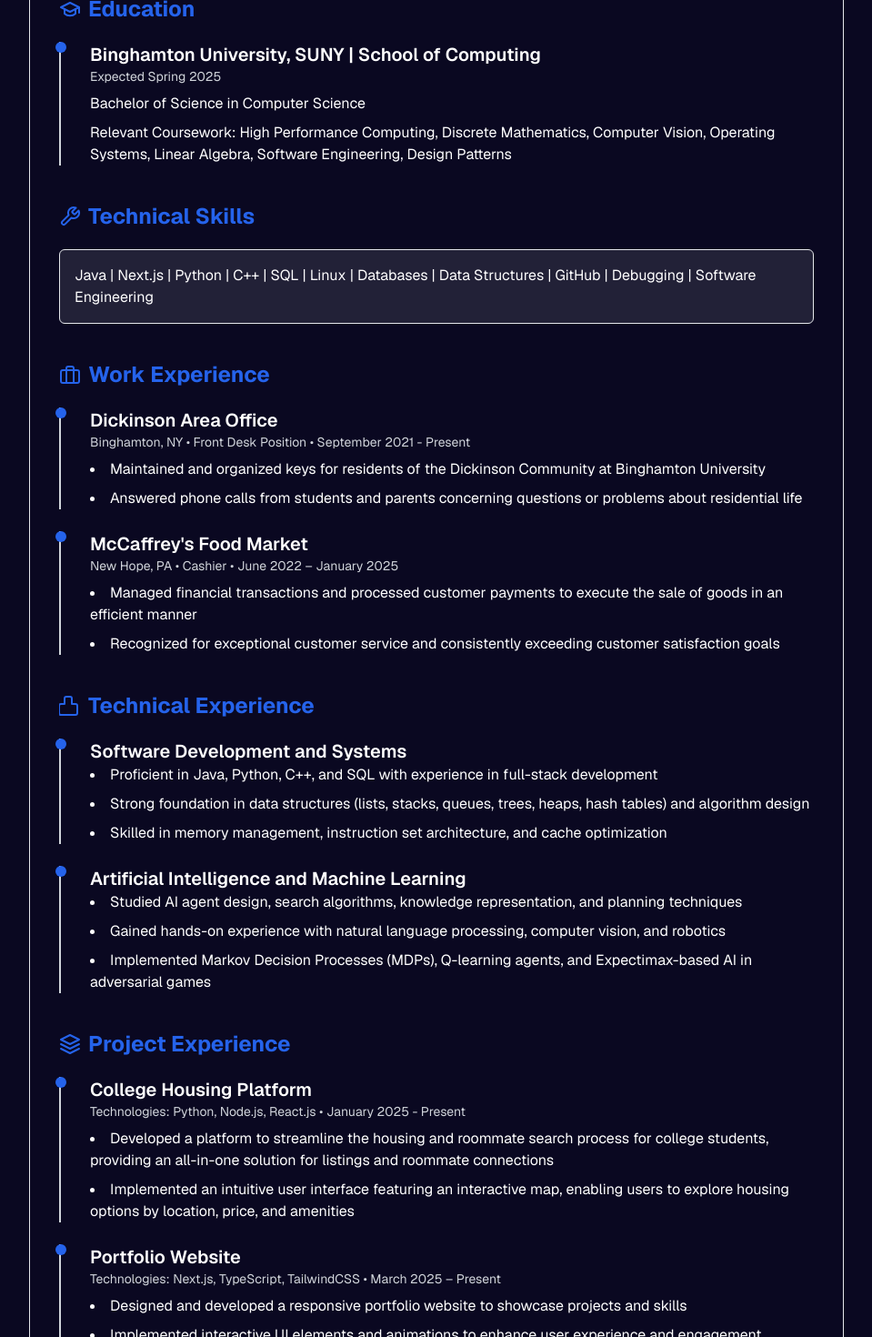
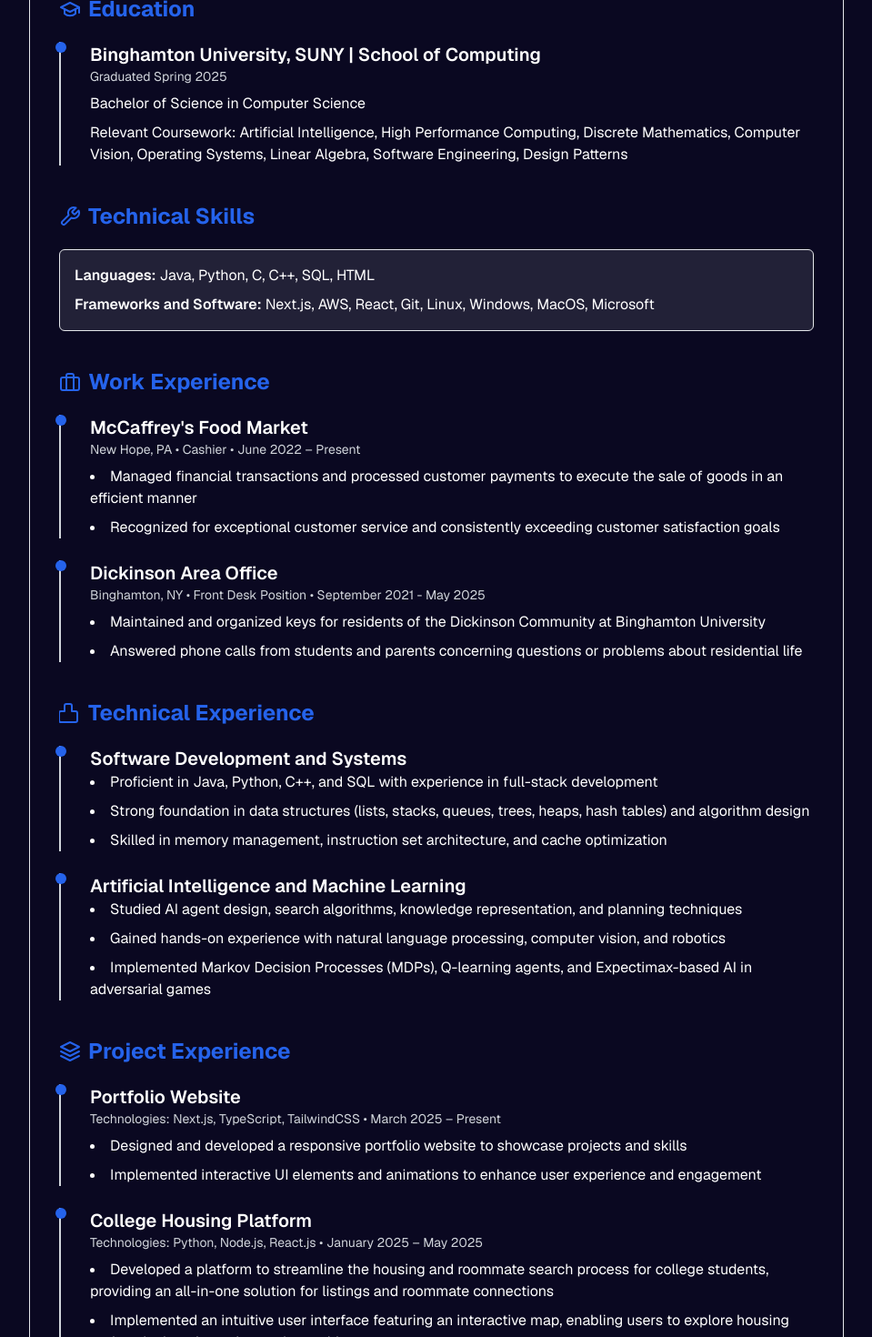
Before and after one commit to Spencer29496/Mines_Portfolio, a Next.js app: page / in a window 1280 px wide. Shown: the part 2840-4310 px from the top of the page at 91% size, without its empty margins (160-1119 px from the left). Built offline with nearby package versions, Linux system fonts and the light colour scheme.

Commit message:
Update resume information to match new PDF

```diff
--- a/src/app/components/ResumeSection.tsx
+++ b/src/app/components/ResumeSection.tsx
@@ -55,9 +55,9 @@ export function ResumeSection() {
                   <div className="w-3 h-3 rounded-full bg-blue-600"></div>
                 </div>
                 <h4 className="text-xl font-semibold">Binghamton University, SUNY | School of Computing</h4>
-                <p className="text-sm text-gray-300 mb-2">Expected Spring 2025</p>
+                <p className="text-sm text-gray-300 mb-2">Graduated Spring 2025</p>
                 <p className="text-white">Bachelor of Science in Computer Science</p>
-                <p className="text-white mt-2">Relevant Coursework: High Performance Computing, Discrete Mathematics, Computer Vision, Operating Systems, Linear Algebra, Software Engineering, Design Patterns</p>
+                <p className="text-white mt-2">Relevant Coursework: Artificial Intelligence, High Performance Computing, Discrete Mathematics, Computer Vision, Operating Systems, Linear Algebra, Software Engineering, Design Patterns</p>
               </div>
             </div>
           </div>
@@ -70,8 +70,9 @@ export function ResumeSection() {
               </svg>
               Technical Skills
             </h3>
-            <div className="bg-white/10 p-4 rounded-md border border-gray-200">
-              <p className="text-white">Java | Next.js | Python | C++ | SQL | Linux | Databases | Data Structures | GitHub | Debugging | Software Engineering</p>
+            <div className="bg-white/10 p-4 rounded-md border border-gray-200 space-y-2">
+              <p className="text-white"><span className="font-semibold">Languages:</span> Java, Python, C, C++, SQL, HTML</p>
+              <p className="text-white"><span className="font-semibold">Frameworks and Software:</span> Next.js, AWS, React, Git, Linux, Windows, MacOS, Microsoft</p>
             </div>
           </div>
 
@@ -89,11 +90,11 @@ export function ResumeSection() {
                 <div className="absolute -left-1.5 top-0">
                   <div className="w-3 h-3 rounded-full bg-blue-600"></div>
                 </div>
-                <h4 className="text-xl font-semibold">Dickinson Area Office</h4>
-                <p className="text-sm text-gray-300 mb-2">Binghamton, NY • Front Desk Position • September 2021 - Present</p>
+                <h4 className="text-xl font-semibold">McCaffrey's Food Market</h4>
+                <p className="text-sm text-gray-300 mb-2">New Hope, PA • Cashier • June 2022 – Present</p>
                 <ul className="list-disc list-inside space-y-2 text-white">
-                  <li>Maintained and organized keys for residents of the Dickinson Community at Binghamton University</li>
-                  <li>Answered phone calls from students and parents concerning questions or problems about residential life</li>
+                  <li>Managed financial transactions and processed customer payments to execute the sale of goods in an efficient manner</li>
+                  <li>Recognized for exceptional customer service and consistently exceeding customer satisfaction goals</li>
                 </ul>
               </div>
 
@@ -101,11 +102,11 @@ export function ResumeSection() {
                 <div className="absolute -left-1.5 top-0">
                   <div className="w-3 h-3 rounded-full bg-blue-600"></div>
                 </div>
-                <h4 className="text-xl font-semibold">McCaffrey's Food Market</h4>
-                <p className="text-sm text-gray-300 mb-2">New Hope, PA • Cashier • June 2022 – January 2025</p>
+                <h4 className="text-xl font-semibold">Dickinson Area Office</h4>
+                <p className="text-sm text-gray-300 mb-2">Binghamton, NY • Front Desk Position • September 2021 - May 2025</p>
                 <ul className="list-disc list-inside space-y-2 text-white">
-                  <li>Managed financial transactions and processed customer payments to execute the sale of goods in an efficient manner</li>
-                  <li>Recognized for exceptional customer service and consistently exceeding customer satisfaction goals</li>
+                  <li>Maintained and organized keys for residents of the Dickinson Community at Binghamton University</li>
+                  <li>Answered phone calls from students and parents concerning questions or problems about residential life</li>
                 </ul>
               </div>
             </div>
@@ -161,11 +162,11 @@ export function ResumeSection() {
                 <div className="absolute -left-1.5 top-0">
                   <div className="w-3 h-3 rounded-full bg-blue-600"></div>
                 </div>
-                <h4 className="text-xl font-semibold">College Housing Platform</h4>
-                <p className="text-sm text-gray-300 mb-2">Technologies: Python, Node.js, React.js • January 2025 - Present</p>
+                <h4 className="text-xl font-semibold">Portfolio Website</h4>
+                <p className="text-sm text-gray-300 mb-2">Technologies: Next.js, TypeScript, TailwindCSS • March 2025 – Present</p>
                 <ul className="list-disc list-inside space-y-2 text-white">
-                  <li>Developed a platform to streamline the housing and roommate search process for college students, providing an all-in-one solution for listings and roommate connections</li>
-                  <li>Implemented an intuitive user interface featuring an interactive map, enabling users to explore housing options by location, price, and amenities</li>
+                  <li>Designed and developed a responsive portfolio website to showcase projects and skills</li>
+                  <li>Implemented interactive UI elements and animations to enhance user experience and engagement</li>
                 </ul>
               </div>
 
@@ -173,11 +174,11 @@ export function ResumeSection() {
                 <div className="absolute -left-1.5 top-0">
                   <div className="w-3 h-3 rounded-full bg-blue-600"></div>
                 </div>
-                <h4 className="text-xl font-semibold">Portfolio Website</h4>
-                <p className="text-sm text-gray-300 mb-2">Technologies: Next.js, TypeScript, TailwindCSS • March 2025 – Present</p>
+                <h4 className="text-xl font-semibold">College Housing Platform</h4>
+                <p className="text-sm text-gray-300 mb-2">Technologies: Python, Node.js, React.js • January 2025 – May 2025</p>
                 <ul className="list-disc list-inside space-y-2 text-white">
-                  <li>Designed and developed a responsive portfolio website to showcase projects and skills</li>
-                  <li>Implemented interactive UI elements and animations to enhance user experience and engagement</li>
+                  <li>Developed a platform to streamline the housing and roommate search process for college students, providing an all-in-one solution for listings and roommate connections</li>
+                  <li>Implemented an intuitive user interface featuring an interactive map, enabling users to explore housing options by location, price, and amenities</li>
                 </ul>
               </div>
 
```
Also changed, not shown: 1 other file (tests, documents, lock files or other folders).
